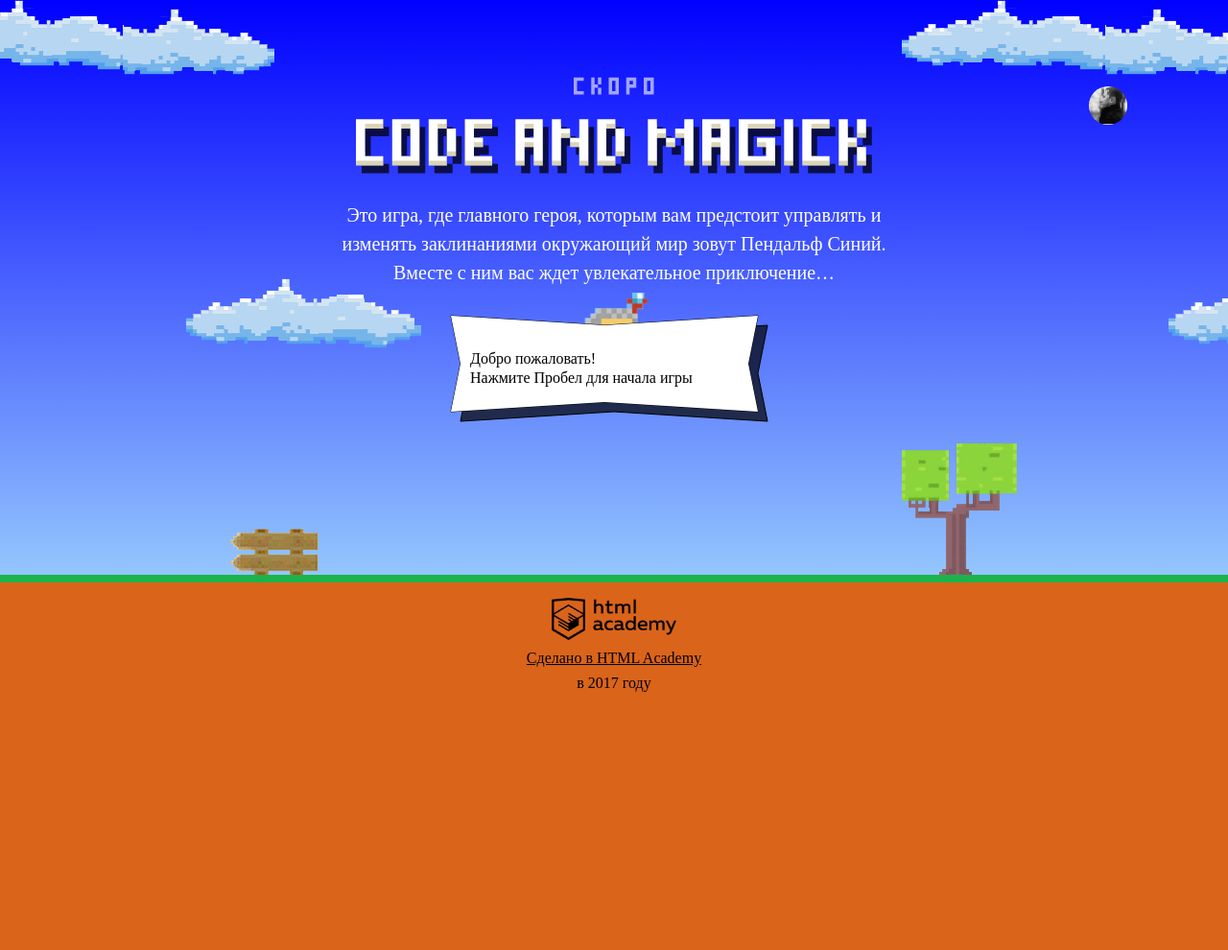
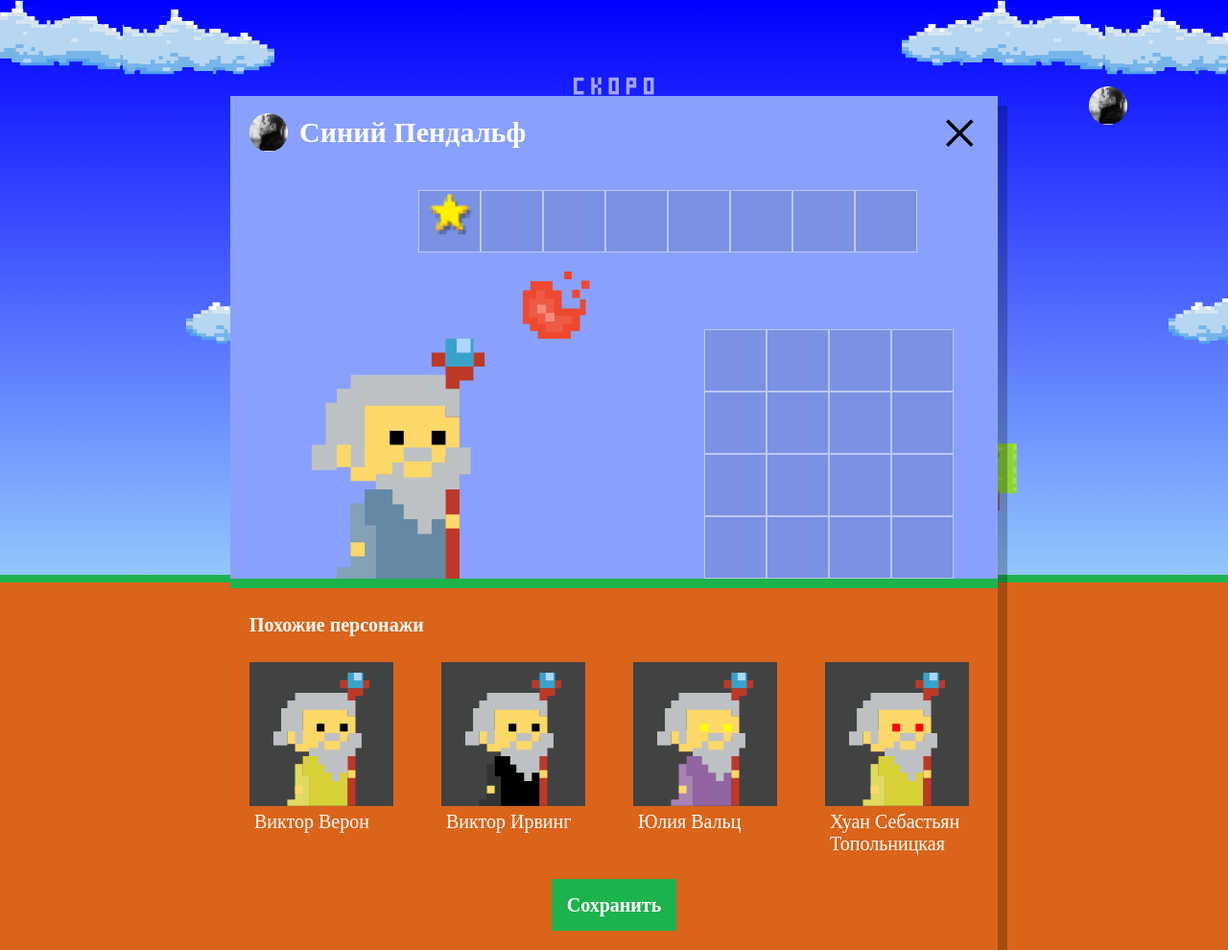
Before and after one commit to oliktva/138410-code-and-magick, a website: page index.html in a window 1280 px wide. Shown: the whole page at 96% size. Before the commit the page ends 800 px from the top, so only its background shows below. Drawn offline with Linux system fonts and the light colour scheme; a web font is replaced by a local one.

Commit message:
#8 Учебный проект: нас орда

```diff
--- a/css/main.css
+++ b/css/main.css
@@ -728,6 +728,7 @@
 }
 
 .setup-similar-label {
+  max-width: 150px;
   margin: 5px;
 
   color: #fff;
--- a/index.html
+++ b/index.html
@@ -189,6 +189,7 @@
   };
 </script>
 <script src="js/stat.js"></script>
+<script src="js/setup.js"></script>
 <script src="js/game.js"></script>
 </body>
 </html>
--- /dev/null
+++ b/js/setup.js
@@ -0,0 +1,54 @@
+'use strict';
+
+var userDialog = document.querySelector('.setup');
+userDialog.classList.remove('hidden');
+var similarListElement = userDialog.querySelector('.setup-similar-list');
+var similarWizardTemplate = document.querySelector('#similar-wizard-template').content;
+
+var getRandomElementOfArray = function (array) {
+  return array[Math.floor(Math.random() * array.length)];
+};
+
+var createWizard = function () {
+  var firstNames = ['Иван', 'Хуан Себастьян', 'Мария', 'Кристоф', 'Виктор', 'Юлия', 'Люпита', 'Вашингтон'];
+  var lastNames = ['да Марья', 'Верон', 'Мирабелла', 'Вальц', 'Онопко', 'Топольницкая', 'Нионго', 'Ирвинг'];
+  var coatColors = ['rgb(101, 137, 164)', 'rgb(241, 43, 107)', 'rgb(146, 100, 161)', 'rgb(56, 159, 117)', 'rgb(215, 210, 55)', 'rgb(0, 0, 0)'];
+  var eyesColors = ['black', 'red', 'blue', 'yellow', 'green'];
+
+  var wizard = {};
+  wizard.name = getRandomElementOfArray(firstNames) + ' ' + getRandomElementOfArray(lastNames);
+  wizard.coatColor = getRandomElementOfArray(coatColors);
+  wizard.eyesColor = getRandomElementOfArray(eyesColors);
+
+  return wizard;
+};
+
+var createWizards = function (number) {
+  var wizards = [];
+  for (var i = 0; i < number; i++) {
+    wizards[i] = createWizard();
+  }
+  return wizards;
+};
+
+var renderWizard = function (wizard) {
+  var wizardElement = similarWizardTemplate.cloneNode(true);
+
+  wizardElement.querySelector('.setup-similar-label').textContent = wizard.name;
+  wizardElement.querySelector('.wizard-coat').style.fill = wizard.coatColor;
+  wizardElement.querySelector('.wizard-eyes').style.fill = wizard.eyesColor;
+
+  return wizardElement;
+};
+
+var renderWizardsList = function (number) {
+  var fragment = document.createDocumentFragment();
+  var wizards = createWizards(number);
+  for (var i = 0; i < wizards.length; i++) {
+    fragment.appendChild(renderWizard(wizards[i]));
+  }
+  similarListElement.appendChild(fragment);
+};
+
+renderWizardsList(4);
+userDialog.querySelector('.setup-similar').classList.remove('hidden');
```
